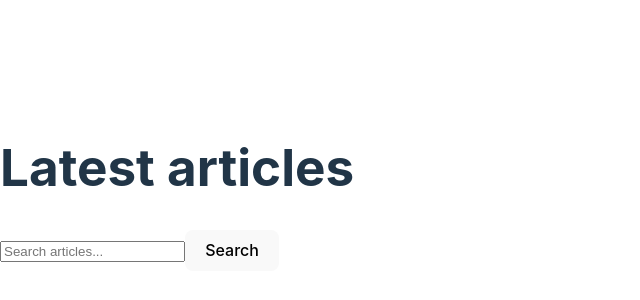
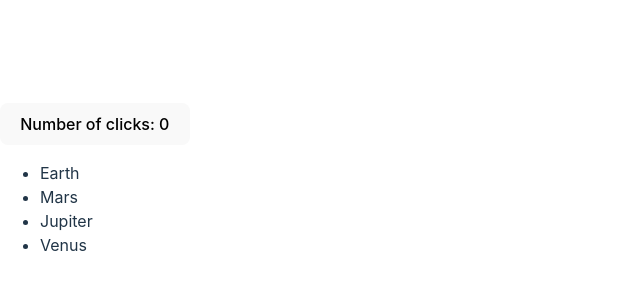
Before and after one commit to MarynaDatsenko/my-react-project, a React (Vite) app: page / in a window 1280 px wide. Shown: the part 212-512 px from the top of the page, without its empty margins (0-640 px from the left). Built offline with nearby package versions, Linux system fonts and the light colour scheme.

Commit message:
use memo

```diff
--- a/src/components/App.jsx
+++ b/src/components/App.jsx
@@ -1,36 +1,26 @@
 import { useState } from "react";
-//import axios from "axios";
-import ArticleList from "./ArticleList";
-import { fetchArticlesWithTopic } from "../articles-api";
-import { SearchForm } from "./SearchForm";
+import { useMemo } from "react";
 
 const App = () => {
-  const [articles, setArticles] = useState([]);
-  const [loading, setLoading] = useState(false);
-  const [error, setError] = useState(false);
+  const [planets, setPlanets] = useState(["Earth", "Mars", "Jupiter", "Venus"]);
+  const [query, setQuery] = useState("");
+  const [clicks, setClicks] = useState(0);
 
-  const handleSearch = async (topic) => {
-    try {
-      setArticles([]);
-      setError(false);
-      setLoading(true);
-      const data = await fetchArticlesWithTopic(topic);
-      setArticles(data);
-    } catch (error) {
-      setError(true);
-    } finally {
-      setLoading(false);
-    }
-  };
+  const filteredPlanets = useMemo(() =>
+    planets.filter((planet) => planet.includes(query), [planets, query])
+  );
 
   return (
-    <div>
-      <h1>Latest articles</h1>
-      <SearchForm onSearch={handleSearch} />
-      {loading && <Loader />}
-      {error && <Error />}
-      {articles.length > 0 && <ArticleList items={articles} />}
-    </div>
+    <>
+      <button onClick={() => setClicks(clicks + 1)}>
+        Number of clicks: {clicks}
+      </button>
+      <ul>
+        {filteredPlanets.map((planet) => (
+          <li key={planet}>{planet}</li>
+        ))}
+      </ul>
+    </>
   );
 };
 
```
